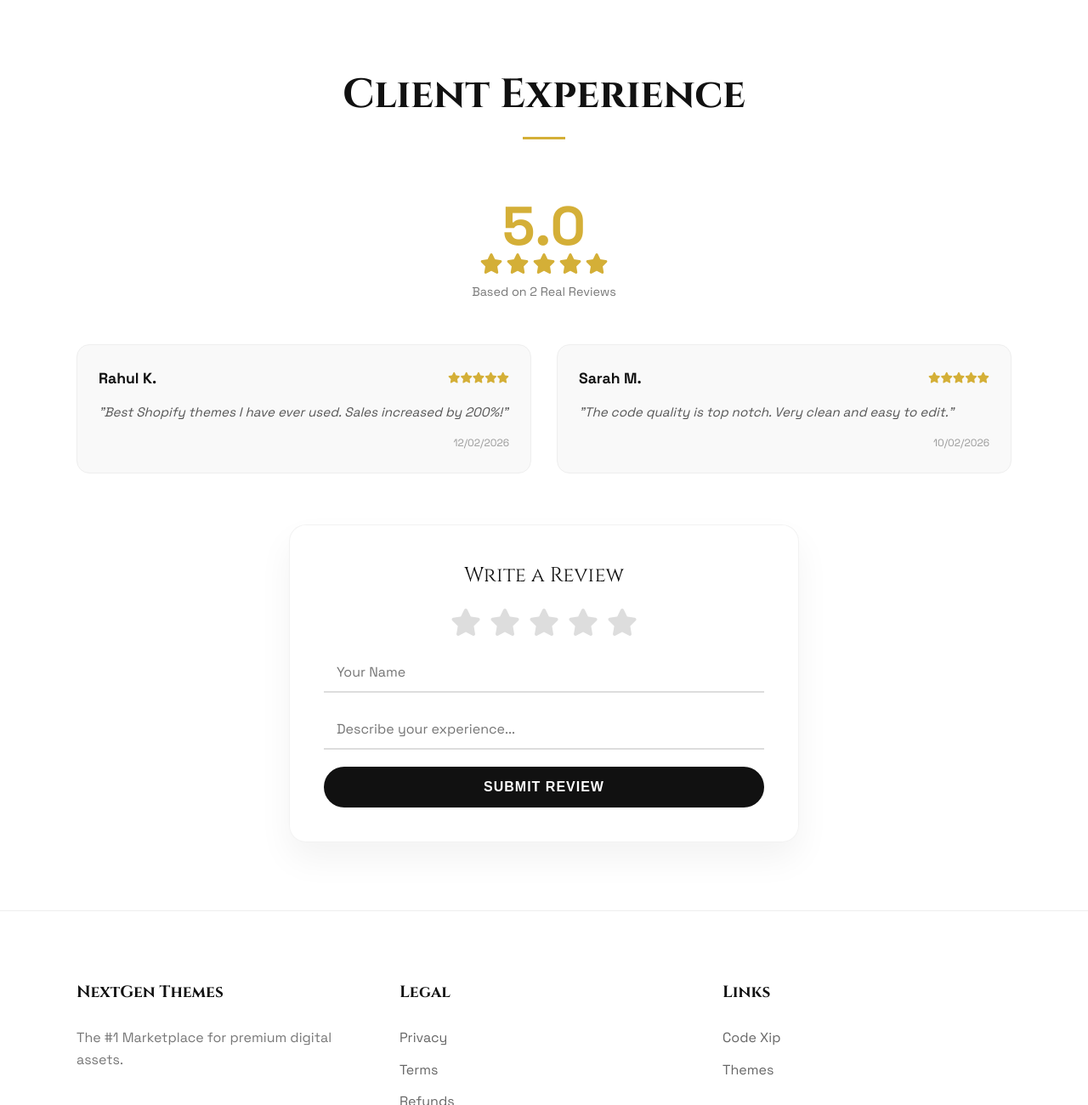
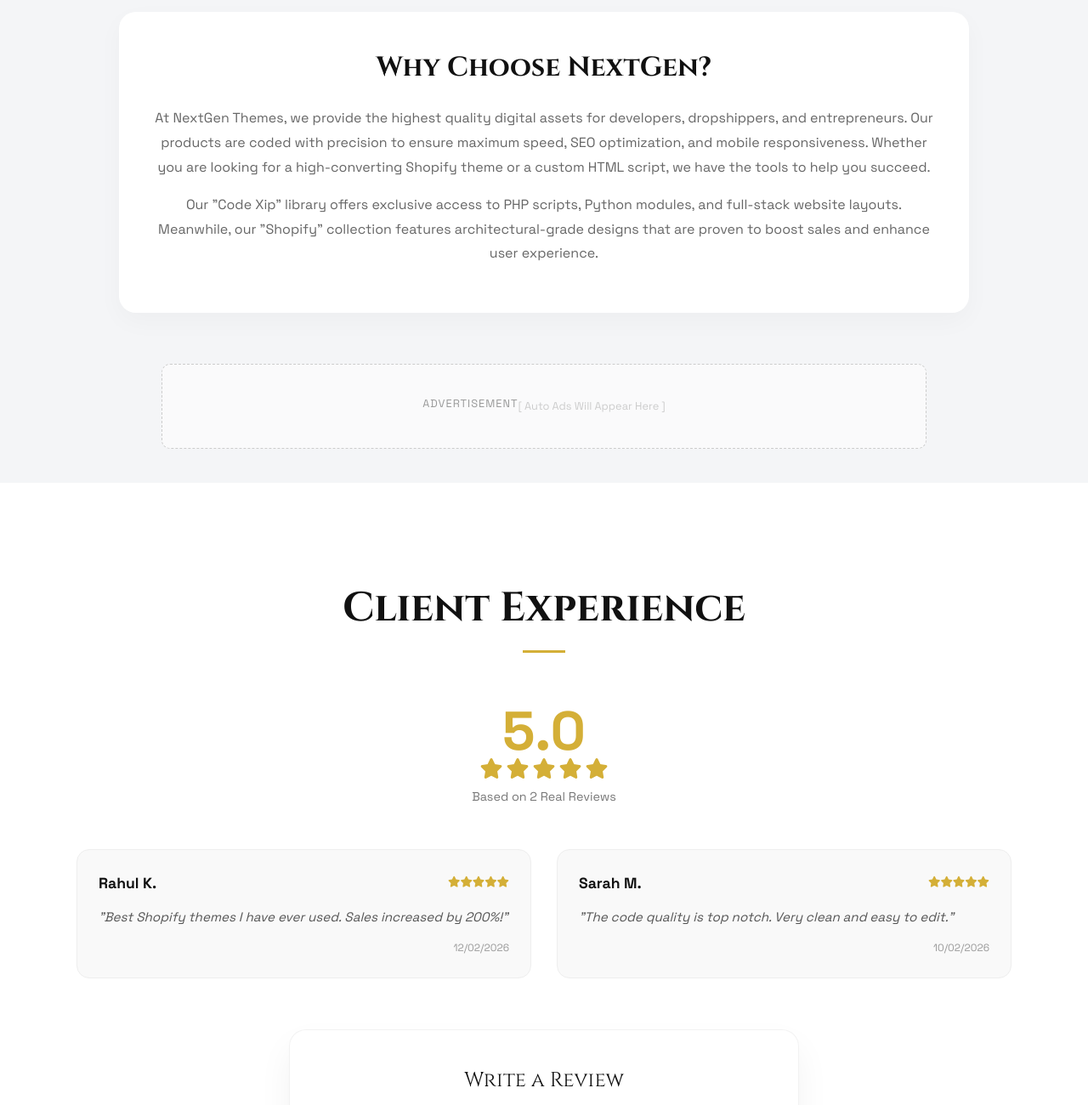
Before and after one commit to igdsfiygfigfidsgvbsaidgfisdagfskidfguih/igdsfiygfigfidsgvbsaidgfisdagfskidfguih.github.io, a plain HTML site: page index.html in a window 1280 px wide. Shown: the part 1500-2800 px from the top of the page at 85% size. Drawn offline with nearby package versions, Linux system fonts and the light colour scheme.

Commit message:
Update index.html

```diff
--- a/index.html
+++ b/index.html
@@ -3,14 +3,19 @@
 <head>
     <meta charset="UTF-8">
     <meta name="viewport" content="width=device-width, initial-scale=1.0">
+
+    <meta name="description" content="NextGen Themes - Download premium Shopify themes, HTML templates, and exclusive coding scripts. Best digital marketplace for developers.">
+    <meta name="keywords" content="Shopify Themes, HTML Codes, Website Templates, Coding Scripts, Digital Store">
+    <meta name="author" content="NextGen Adi">
+
     <title>NextGen | Hyper Premium Store</title>
 
+    <script async src="https://pagead2.googlesyndication.com/pagead/js/adsbygoogle.js?client=ca-pub-6262033771925685"
+     crossorigin="anonymous"></script>
+
     <link href="https://fonts.googleapis.com/css2?family=Space+Grotesk:wght@300;400;600;700&family=Cinzel:wght@400;700&display=swap" rel="stylesheet">
-
     <link rel="stylesheet" href="https://cdnjs.cloudflare.com/ajax/libs/font-awesome/6.4.0/css/all.min.css">
-
     <link href="https://unpkg.com/aos@2.3.1/dist/aos.css" rel="stylesheet">
-
     <script src="https://cdn.jsdelivr.net/particles.js/2.0.0/particles.min.js"></script>
 
     <style>
@@ -59,38 +64,22 @@
 
         .nav-right { display: flex; align-items: center; gap: 20px; }
 
-        /* BACK BUTTON STYLE */
         .back-btn-header {
-            text-decoration: none;
-            color: var(--text-main);
-            font-weight: 700;
-            font-size: 0.85rem;
-            padding: 8px 20px;
-            border: 1px solid var(--gold-main);
-            border-radius: 50px;
-            transition: 0.3s;
-            display: flex;
-            align-items: center;
-            gap: 8px;
-            background: transparent;
+            text-decoration: none; color: var(--text-main); font-weight: 700; font-size: 0.85rem;
+            padding: 8px 20px; border: 1px solid var(--gold-main); border-radius: 50px;
+            transition: 0.3s; display: flex; align-items: center; gap: 8px; background: transparent;
         }
-        .back-btn-header:hover {
-            background: var(--gold-main);
-            color: #fff;
-            box-shadow: 0 5px 15px rgba(212, 175, 55, 0.3);
-            transform: translateX(-3px);
-        }
+        .back-btn-header:hover { background: var(--gold-main); color: #fff; box-shadow: 0 5px 15px rgba(212, 175, 55, 0.3); transform: translateX(-3px); }
 
         /* --- HERO --- */
         .hero {
-            min-height: 100vh; display: flex; flex-direction: column;
+            min-height: 90vh; display: flex; flex-direction: column;
             justify-content: center; align-items: center; text-align: center; padding: 0 20px;
         }
         .hero h1 { font-size: 4.5rem; line-height: 1.1; margin-bottom: 20px; font-weight: 700; }
         .hero h1 span { background: linear-gradient(to right, #d4af37, #f3d467); -webkit-background-clip: text; -webkit-text-fill-color: transparent; }
         .hero p { font-size: 1.2rem; color: var(--text-sub); max-width: 600px; margin-bottom: 50px; }
 
-        /* BUTTONS */
         .hyper-btn {
             position: relative; padding: 18px 50px; font-size: 1rem; font-weight: 700;
             text-transform: uppercase; color: var(--text-main); background: transparent;
@@ -104,7 +93,6 @@
         .hyper-btn:hover { color: #fff; border-color: transparent; box-shadow: var(--gold-glow); transform: translateY(-3px); }
         .hyper-btn:hover::before { transform: scaleX(1); }
 
-        /* TRUST STRIP */
         .trust-strip {
             display: flex; gap: 30px; margin-bottom: 40px; background: #fff;
             padding: 15px 30px; border-radius: 12px; border: 1px solid rgba(0,0,0,0.05);
@@ -113,12 +101,21 @@
         .trust-item { font-size: 0.9rem; font-weight: 600; color: #333; display: flex; align-items: center; gap: 8px; }
         .trust-item i { color: var(--gold-main); font-size: 1.1rem; }
 
+        /* --- ADSENSE CONTAINER STYLE --- */
+        .ad-container {
+            width: 100%; max-width: 900px; margin: 40px auto; padding: 10px;
+            background: rgba(255,255,255,0.5); border: 1px dashed #ccc;
+            text-align: center; min-height: 100px; display: flex; align-items: center; justify-content: center;
+            border-radius: 10px;
+        }
+        .ad-label { font-size: 0.8rem; color: #999; text-transform: uppercase; letter-spacing: 1px; display: block; margin-bottom: 5px; }
+
         /* --- SHOP SECTION --- */
-        .section-title { text-align: center; margin-bottom: 70px; padding-top: 50px; }
+        .section-title { text-align: center; margin-bottom: 60px; padding-top: 50px; }
         .section-title h2 { font-size: 3rem; font-family: 'Cinzel', serif; }
         .divider { width: 50px; height: 3px; background: var(--gold-main); margin: 10px auto; }
 
-        .container { max-width: 1100px; margin: 0 auto; padding-bottom: 80px; }
+        .container { max-width: 1100px; margin: 0 auto; padding-bottom: 60px; }
         .grid { display: grid; grid-template-columns: repeat(auto-fit, minmax(350px, 1fr)); gap: 50px; padding: 0 20px; }
 
         .glass-card {
@@ -132,9 +129,16 @@
         .card-btn { color: var(--text-main); font-weight: 700; text-decoration: none; border-bottom: 2px solid var(--gold-main); padding-bottom: 5px; transition: 0.3s; }
         .card-btn:hover { color: var(--gold-main); letter-spacing: 1px; }
 
+        /* --- CONTENT SECTION --- */
+        .info-content {
+            max-width: 1000px; margin: 0 auto 60px; padding: 40px; background: #fff;
+            border-radius: 20px; box-shadow: 0 10px 30px rgba(0,0,0,0.03); text-align: center;
+        }
+        .info-content h3 { font-size: 2rem; margin-bottom: 20px; font-family: 'Cinzel', serif; }
+        .info-content p { color: #666; line-height: 1.8; margin-bottom: 15px; }
+
         /* --- REVIEW SECTION --- */
-        #reviews { padding: 80px 20px; background: #fff; position: relative; }
-
+        #reviews { padding: 60px 20px; background: #fff; position: relative; }
         .review-stats { text-align: center; margin-bottom: 50px; }
         .rating-number { font-size: 4rem; font-weight: 800; color: var(--gold-main); line-height: 1; }
         .rating-stars i { color: var(--gold-main); font-size: 1.5rem; margin: 0 2px; }
@@ -173,7 +177,7 @@
             .hero h1 { font-size: 3rem; }
             .grid { grid-template-columns: 1fr; }
             .nav-right { gap: 10px; }
-            .back-btn-header span { display: none; } /* Hide text, show icon on mobile */
+            .back-btn-header span { display: none; }
         }
     </style>
 </head>
@@ -184,13 +188,11 @@
 
     <nav class="navbar" data-aos="fade-down">
         <div class="logo">NextGen<span>Adi</span></div>
-
         <div class="nav-right">
             <a href="https://nextgenadi4u.online" class="back-btn-header">
                 <i class="fas fa-arrow-left"></i> <span>Back to Main Site</span>
             </a>
-
-            <a href="mailto:Support@nextgenadi4u.online" style="color:#000; text-decoration:none; font-weight:600;">
+            <a href="mailto:support@nextgenadi.com" style="color:#000; text-decoration:none; font-weight:600;">
                 <i class="far fa-envelope"></i> Support
             </a>
         </div>
@@ -211,6 +213,11 @@
             <a href="#shop" class="hyper-btn">Explore Now</a>
         </div>
     </header>
+
+    <div class="ad-container">
+        <span class="ad-label">Advertisement</span>
+        <div style="color:#ccc; font-size:0.8rem;">[ Auto Ads Will Appear Here ]</div>
+    </div>
 
     <section id="shop">
         <div class="section-title" data-aos="fade-up">
@@ -234,6 +241,17 @@
             </div>
         </div>
     </section>
+
+    <section class="info-content" data-aos="fade-up">
+        <h3>Why Choose NextGen?</h3>
+        <p>At NextGen Themes, we provide the highest quality digital assets for developers, dropshippers, and entrepreneurs. Our products are coded with precision to ensure maximum speed, SEO optimization, and mobile responsiveness. Whether you are looking for a high-converting Shopify theme or a custom HTML script, we have the tools to help you succeed.</p>
+        <p>Our "Code Xip" library offers exclusive access to PHP scripts, Python modules, and full-stack website layouts. Meanwhile, our "Shopify" collection features architectural-grade designs that are proven to boost sales and enhance user experience.</p>
+    </section>
+
+    <div class="ad-container">
+        <span class="ad-label">Advertisement</span>
+        <div style="color:#ccc; font-size:0.8rem;">[ Auto Ads Will Appear Here ]</div>
+    </div>
 
     <section id="reviews">
         <div class="section-title" data-aos="fade-up">
@@ -277,21 +295,22 @@
         <div class="footer-grid">
             <div class="footer-col">
                 <h4>NextGen Themes</h4>
-                <p style="color:#777;">The #1 Marketplace for premium digital assets.</p>
+                <p style="color:#777;">The #1 Marketplace for premium digital assets. Delivering excellence since 2026.</p>
             </div>
             <div class="footer-col">
                 <h4>Legal</h4>
                 <ul>
-                    <li><a href="privacy.html">Privacy</a></li>
-                    <li><a href="terms.html">Terms</a></li>
-                    <li><a href="refund.html">Refunds</a></li>
+                    <li><a href="privacy.html">Privacy Policy</a></li>
+                    <li><a href="terms.html">Terms & Conditions</a></li>
+                    <li><a href="refund.html">Refund Policy</a></li>
                 </ul>
             </div>
             <div class="footer-col">
                 <h4>Links</h4>
                 <ul>
                     <li><a href="code.html">Code Xip</a></li>
-                    <li><a href="shopify.html">Themes</a></li>
+                    <li><a href="shopify.html">Shopify Themes</a></li>
+                    <li><a href="https://nextgenadi4u.online">Main Site</a></li>
                 </ul>
             </div>
         </div>
```
